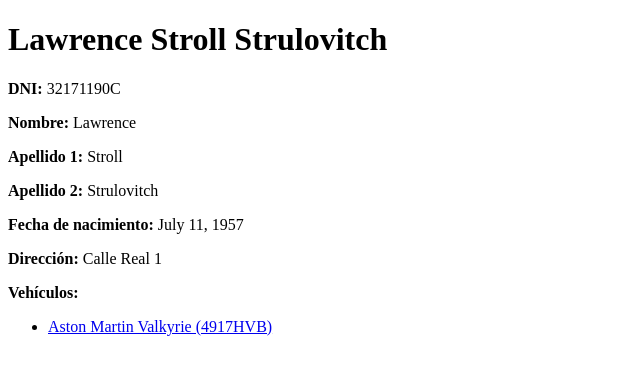
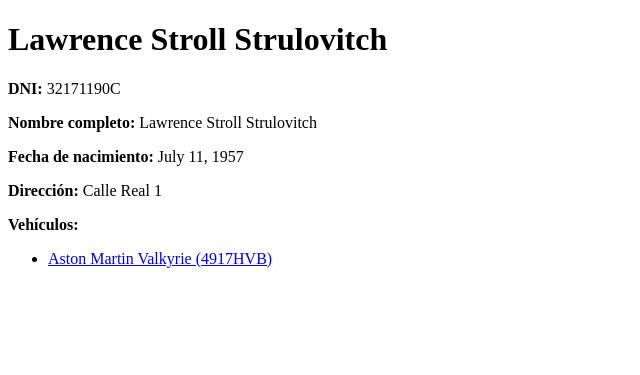
Before and after one commit to AdriianFdz/Zona-DRS, a Django app: a page that uses Zona_DRS_APP/templates/detallePropietario.html in a window 1280 px wide. Shown: the top 375 px of the page, without its empty margins (0-640 px from the left). Run offline with Django 5.2, Linux system fonts and the light colour scheme; data comes from the database, SQL or seed files in the repository.

Commit message:
fix: name text visual

```diff
--- a/Zona_DRS_APP/templates/detallePropietario.html
+++ b/Zona_DRS_APP/templates/detallePropietario.html
@@ -8,9 +8,7 @@
 <body>
     <h1>{{propietario.nombre}} {{propietario.apellido1}} {{propietario.apellido2}}</h1>
     <p><strong>DNI:</strong> {{propietario.dni}}</p>
-    <p><strong>Nombre:</strong> {{propietario.nombre}}</p>
-    <p><strong>Apellido 1:</strong> {{propietario.apellido1}}</p>
-    <p><strong>Apellido 2:</strong> {{propietario.apellido2}}</p>
+    <p><strong>Nombre completo:</strong> {{propietario.nombre}} {{propietario.apellido1}} {{propietario.apellido2}}</p>
     <p><strong>Fecha de nacimiento:</strong> {{propietario.fecha_nacimiento}}</p>
     <p><strong>Dirección:</strong> {{propietario.direccion}}</p>
     <p><strong>Vehículos:</strong></p>
```
